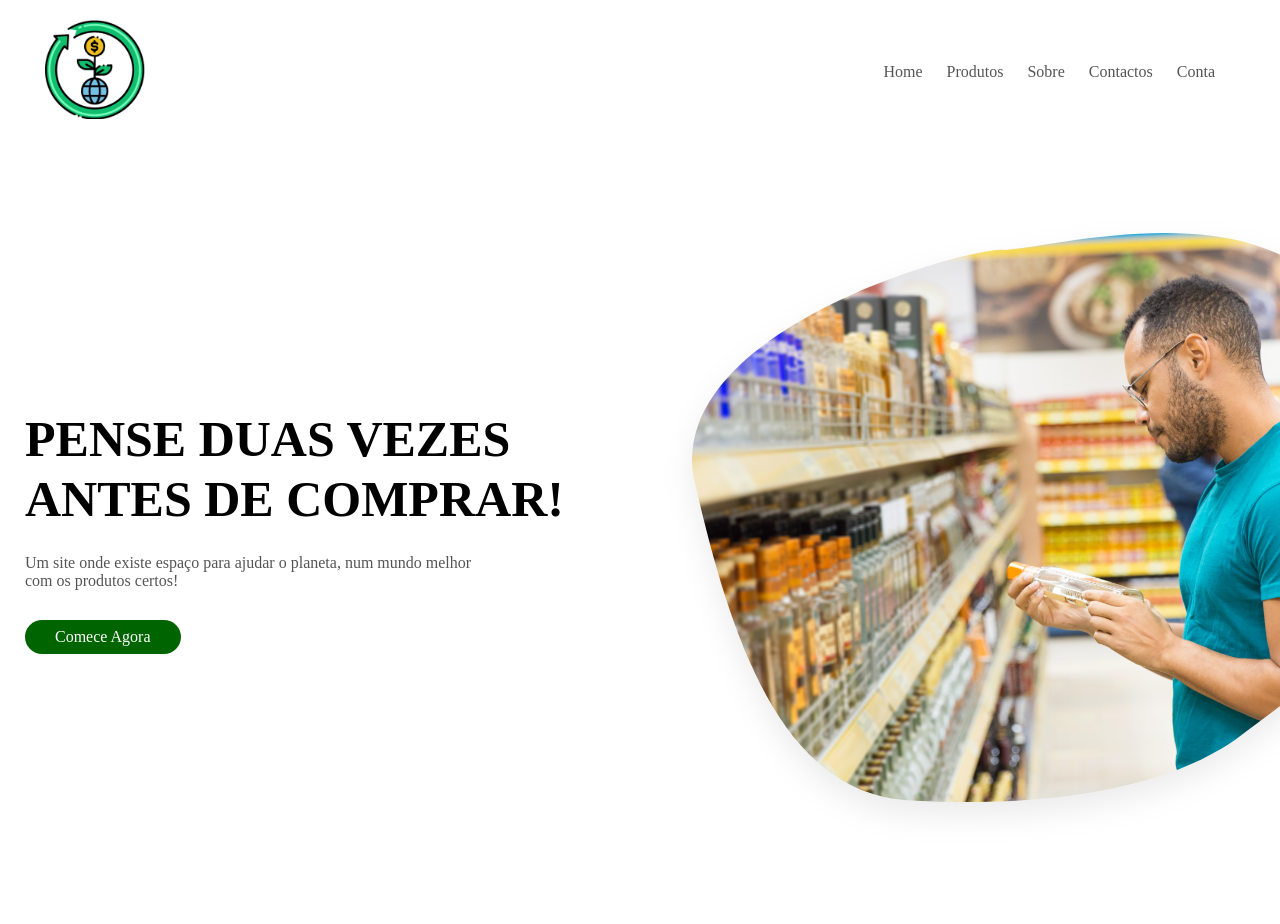
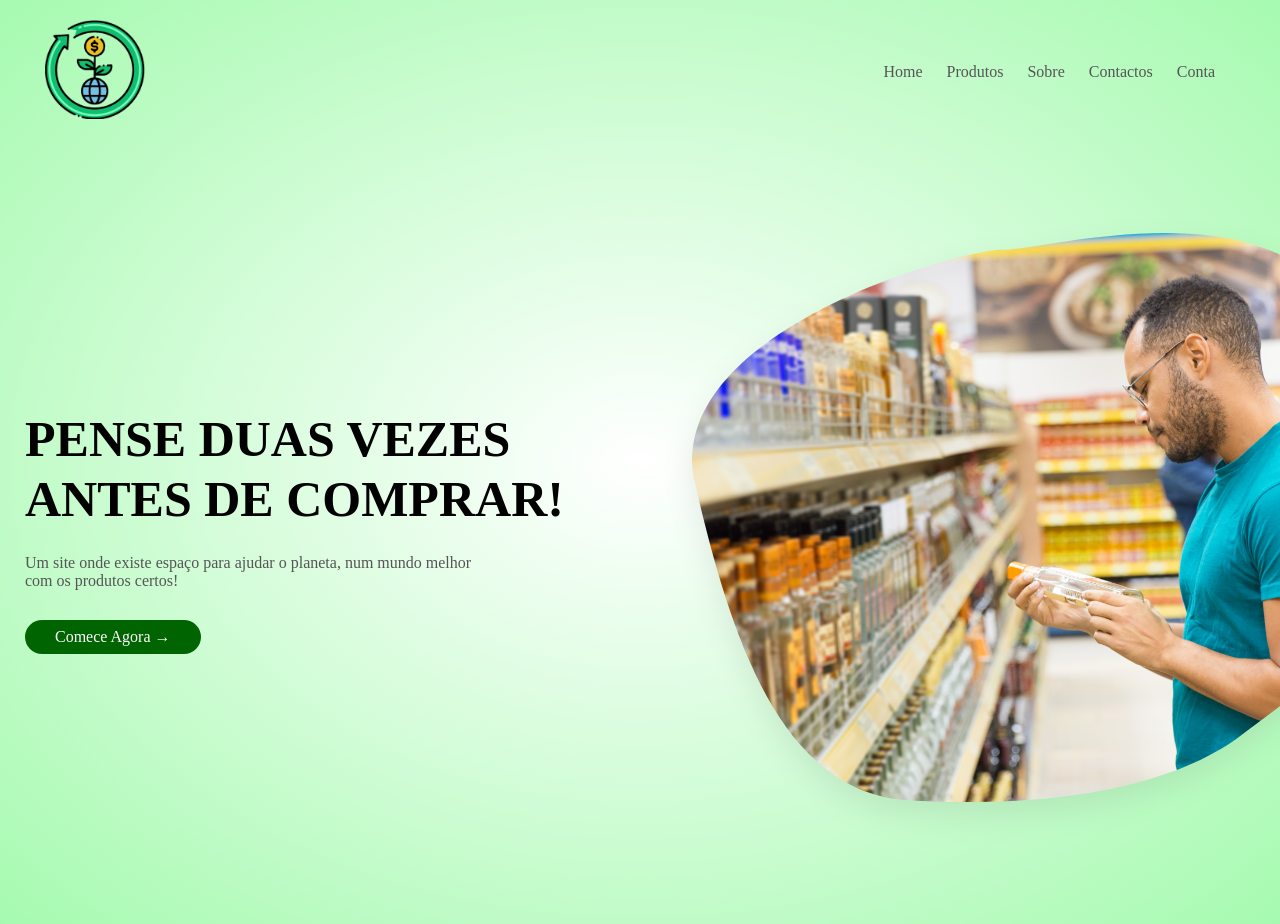
Before and after one commit to ptiptr17/PTIPTR17_2021-2022, a PHP site: page /welcome.html in a window 1280 px wide; the page is wider, and only the part inside the window is pictured. Run offline with PHP 8.4, Linux system fonts and the light colour scheme.

Commit message:
css welcome

```diff
--- a/project_greenmarket/html/css/welcome.css
+++ b/project_greenmarket/html/css/welcome.css
@@ -70,3 +70,7 @@ p {
     margin: 30px 0;
     border-radius: 30px;
 }
+
+.header {
+    background: radial-gradient(#fff,#a6fab0);
+}
--- a/project_greenmarket/html/welcome.html
+++ b/project_greenmarket/html/welcome.html
@@ -8,6 +8,7 @@
         <script type= "text/javascript" src = "welcome.js"></script>
     </head>
     <body>
+        <div class="header">
             <div class="container">
                 <div class="navbar">
                     <div class="logo">
@@ -27,12 +28,13 @@
                     <div class="col-2">
                         <h1>PENSE DUAS VEZES<br> ANTES DE COMPRAR!</h1>
                         <p>Um site onde existe espaço para ajudar o planeta, num mundo melhor<br> com os produtos certos!</p>
-                    <a href="" class="btn">Comece Agora</a>
+                        <a href="" class="btn">Comece Agora &#8594;</a>
                     </div>
                     <div class="col-2">
                         <img src="imagens/welcome.png">
                     </div>
                 </div>
             </div>
+        </div>
     </body>
 </html>
```
Lines whose indentation alone changed are shown as unchanged.
